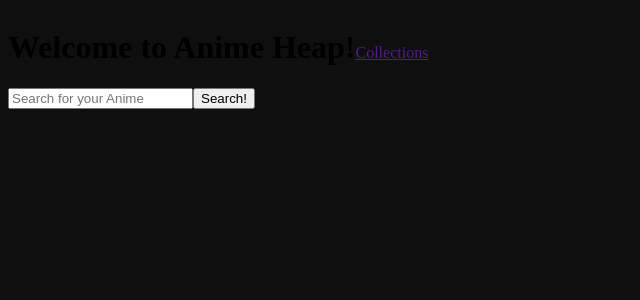
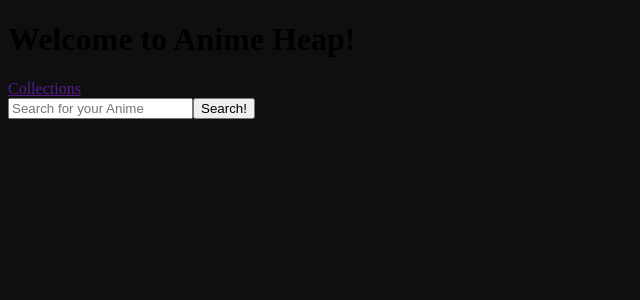
Before and after one commit to MwaniN/Anime-List, a React (Create React App) app in the folder client/: page / in a window 1280 px wide. Shown: the top 300 px of the page, without its empty margins (0-640 px from the left). Built offline with nearby package versions, Linux system fonts and the light colour scheme.

Commit message:
Setting up tailwind

```diff
--- a/client/public/styles.css
+++ b/client/public/styles.css
@@ -1,3 +1,7 @@
+@tailwind base;
+@tailwind components;
+@tailwind utilities;
+
 .header-title {
   display: inline-block;
 }
--- a/client/src/App.js
+++ b/client/src/App.js
@@ -26,7 +26,7 @@ const App = () =>{
     return (
         <>
         <header className="header">
-        <h1 className="header-title">
+        <h1 className="text-4xl font-bold underline">
             Welcome to Anime Heap!
         </h1>
         {function(){
--- a/package.json
+++ b/package.json
@@ -27,6 +27,7 @@
     "@babel/preset-react": "^7.24.1",
     "babel-loader": "^9.1.3",
     "html-webpack-plugin": "^5.6.0",
+    "tailwindcss": "^3.4.3",
     "webpack": "^5.91.0",
     "webpack-cli": "^5.1.4",
     "webpack-dev-server": "^5.0.4"
```
Also changed, not shown: 2 other files (tests, documents, lock files or other folders).
